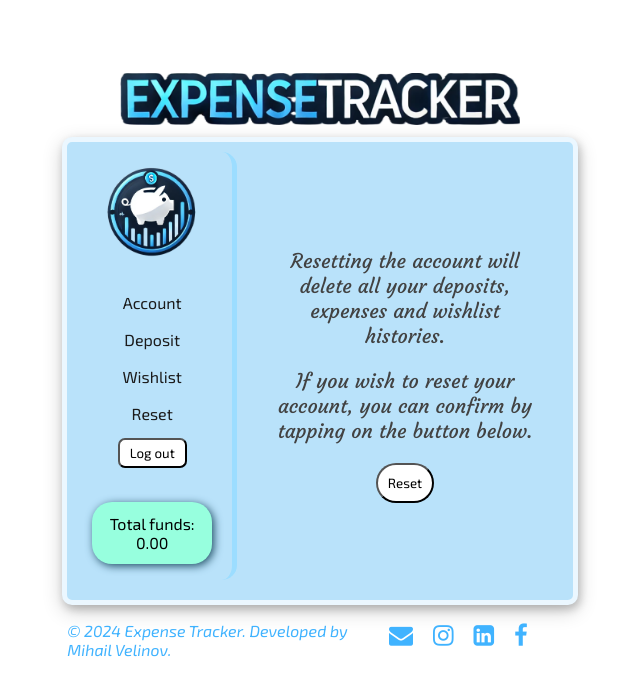
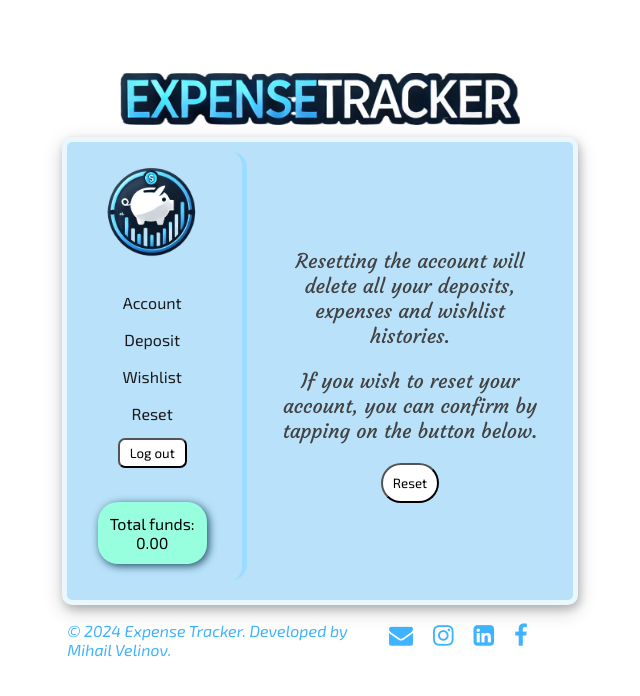
Before and after one commit to mixailvelinov/ExpenseTracker, a Django app: page /account/reset/ in a window 1280 px wide. Shown: the top 696 px of the page, without its empty margins (320-960 px from the left). Run offline with Django 5.2, Linux system fonts and the light colour scheme; the visitor is signed in with stand-in values (Sample User, id 1); data that the repository does not hold is empty; some web fonts are replaced.

Commit message:
fixed header styles

```diff
--- a/static/styles/style.css
+++ b/static/styles/style.css
@@ -112,7 +112,7 @@ button:hover {
 header {
     padding-left: 25px;
     margin: 10px 0;
-    padding-right: 20px;
+    padding-right: 30px;
 }
 
 ul, li {
@@ -392,7 +392,6 @@ footer p {
 .reset {
     width: 80%;
     margin: 0 auto;
-
 }
 
 .reset p {
@@ -404,6 +403,7 @@ footer p {
 .reset-btn {
     border-radius: 30px;
     padding: 10px;
+    display: inline;
 }
 
 .reset-btn:hover {
--- a/templates/base.html
+++ b/templates/base.html
@@ -42,7 +42,7 @@
                 {% endif %}
             </ul>
             {% if user.is_authenticated %}
-                <p class="funds-counter">Total funds: {{ request.user.balance }}</p>
+                <p class="funds-counter">Total funds: <br> {{ request.user.balance }}</p>
                 <br>
             {% endif %}
 
```
